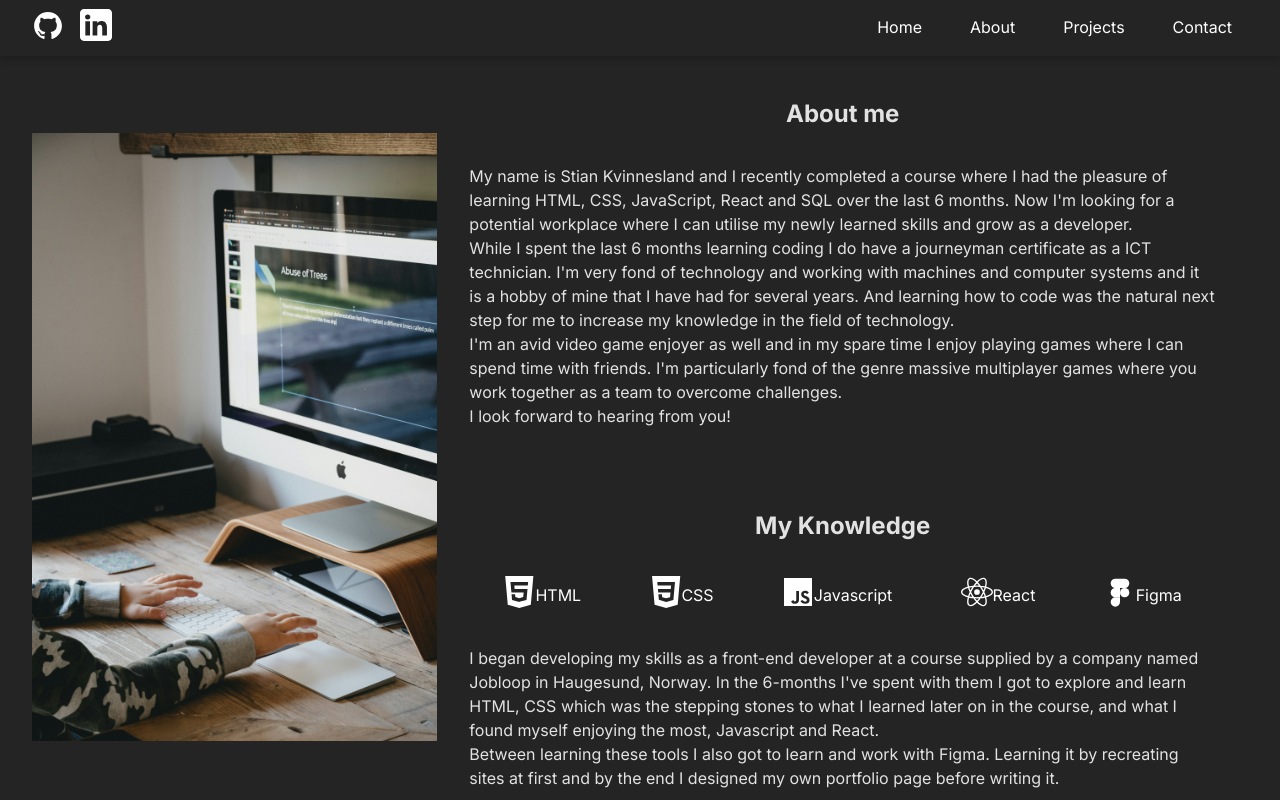
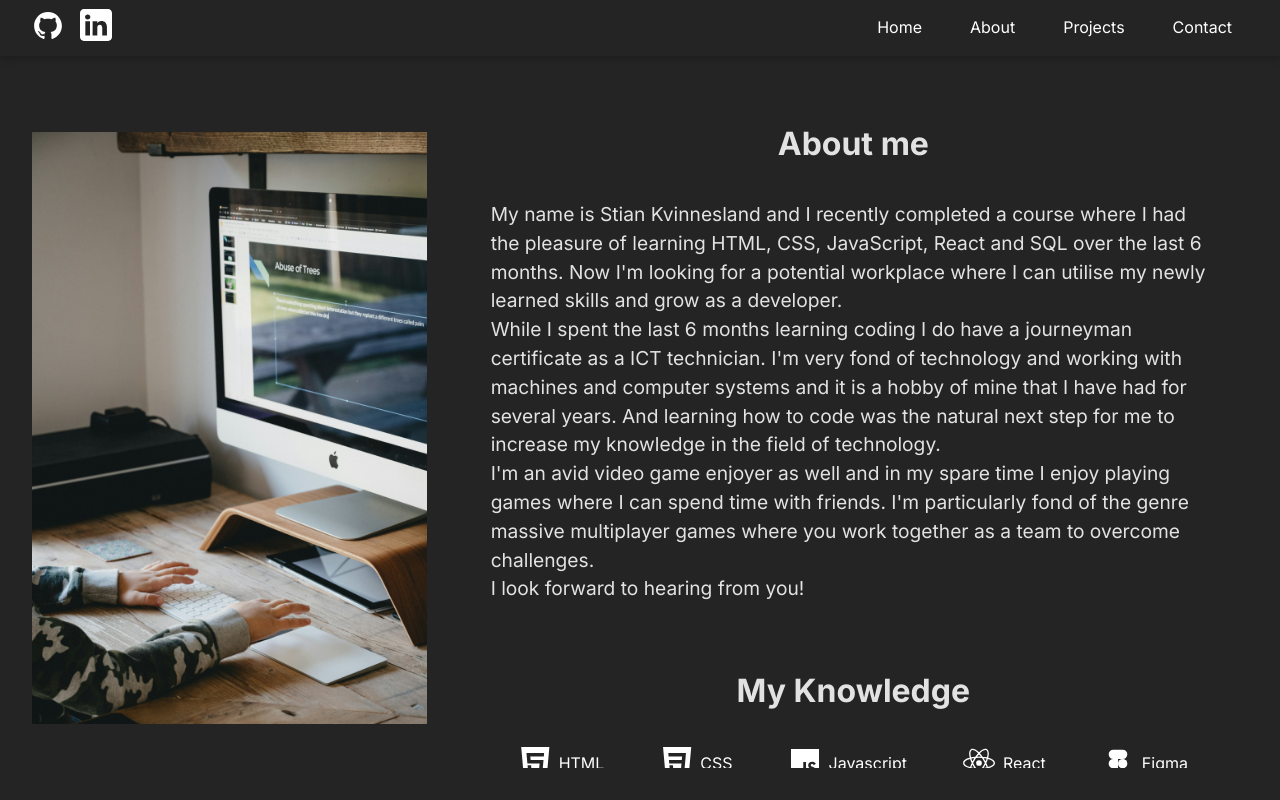
Before and after one commit to SKodehode/Portfolio, a React (Vite) app: page /about in a window 1280 px wide. Built offline with nearby package versions, Linux system fonts and the light colour scheme.

Commit message:
Made improvements to the site's responsiveness after hours of experimentation on different options.

```diff
--- a/src/components/layout/header/header.css
+++ b/src/components/layout/header/header.css
@@ -3,8 +3,6 @@ header {
     align-items: center;
     min-height: 3.5rem;
     width: 100%;
-    position: fixed;
-    top: 0;
     background-color: #242424;
     box-shadow: 0rem 0.1rem 0.5rem rgb(0,0,0,0.25);
 }
--- a/src/components/layout/main.css
+++ b/src/components/layout/main.css
@@ -1,4 +1,4 @@
 main {
-    height: auto;
-    min-width: 100%;
-}
+    flex: 1;
+    overflow: hidden;
+  }
--- a/src/index.css
+++ b/src/index.css
@@ -7,25 +7,15 @@
 }
 
 #root {
-  min-height: 100vh;
+  height: 100vh;
   width: 100%;
+  display: flex;
+  flex-direction: column;
+  position: relative;
   font-family: 'Inter', sans-serif;
-  position: relative;
-  padding-top: 5rem;
-}
-
-:root {
-  font-family: Inter, system-ui, Avenir, Helvetica, Arial, sans-serif;
   line-height: 1.5;
   font-weight: 400;
-
   color-scheme: light dark;
   color: rgba(255, 255, 255, 0.87);
   background-color: #242424;
-
-  font-synthesis: none;
-  text-rendering: optimizeLegibility;
-  -webkit-font-smoothing: antialiased;
-  -moz-osx-font-smoothing: grayscale;
-  -webkit-text-size-adjust: 100%;
 }
--- a/src/pages/about/AboutPage.css
+++ b/src/pages/about/AboutPage.css
@@ -1,12 +1,85 @@
 #aboutpage {
-    height: 90vh;
-    width: 100%;
+    display: grid;
+    grid-template-columns: 1fr 2fr;
+    justify-content: center;
+    align-items: start;
+    gap: 2rem;
+    padding: 2rem;
+    height: 100%
+}
+
+#about-image-container {
+    grid-column: 1;
+    display: flex;
+    justify-content: center;
+    align-items: center;
+    height: 100%;
+    overflow: hidden;
+}
+
+#about-portrait {
+    height: auto;
+    max-width: 100%;
+    object-fit: contain;
+}
+
+#about-info-container {
+    grid-column: 2;
+    display: flex;
+    flex-direction: column;
+    justify-content: start;
+    align-items: center;
+    gap: 2rem;
+    padding: 2rem;
+    position: relative;
+    height: 100%;
+    overflow-y: scroll;
+}
+
+.about-page-titles {
+    font-size: 2rem;
+    padding-bottom: 2rem;
+    text-align: center;
+}
+
+.about-page-texts {
+    font-size: 1.2rem;
+    padding-bottom: 2rem;
+    text-align: start;
+}
+
+#knowledge-buttons {
+    display: flex;
+    justify-content: space-around;
+    align-items: center;
+    list-style: none;
+    padding-bottom: 2rem;
+}
+
+#knowledge-buttons li a {
+    display: flex;
+    justify-content: center;
+    align-items: center;
+    text-decoration: none;
+    color: white;
+    fill: white;
+}
+
+#knowledge-buttons .icon {
+    display: flex;
+    margin-right: 0.5rem;
+}
+
+/* #aboutpage {
+    height: auto;
+    max-width: 100%;
     display: grid;
     grid-template-columns: 1fr 2fr;
     align-items: center;
     text-align: center;
-    padding: 0rem 2rem;
+    padding: 2rem 2rem;
     position: relative;
+    overflow-y: hidden;
 }
 
 .about-image {
@@ -15,8 +88,8 @@
 }
 
 .portrait {
-    height: 80vh;
-    width: 100%;
+    height: auto;
+    max-width: 80%;
     object-fit: contain;
 }
 
@@ -28,7 +101,7 @@
     grid-column-end: 3;
     height: 100%;
     padding: 1rem 2rem 0rem 2rem;
-    overflow-y: auto;
+    overflow-y: scroll;
 }
 
 .about-wrapper, .knowledge-wrapper {
@@ -65,4 +138,4 @@
 .knowledge-buttons .icons {
     display: flex;
     margin-right: 5rem;
-}
+} */
--- a/src/pages/about/AboutPage.jsx
+++ b/src/pages/about/AboutPage.jsx
@@ -13,24 +13,24 @@ export default function AboutPage() {
     return(
         <LayoutBase>
             <div id="aboutpage">
-                <div className="about-image">
-                    <img class="portrait" src="./assets/images/portrait.jpg" alt="Portrait of myself." />
+                <div id="about-image-container">
+                    <img id="about-portrait" src="./assets/images/portrait.jpg" alt="Portrait of myself." />
                 </div>
-                <div className="about-container">
-                    <div className="about-wrapper">
-                        <h2 id="about title">About me</h2>
-                        <p id="about-text">My name is Stian Kvinnesland and I recently completed a course where I had the pleasure of learning HTML, CSS, JavaScript, React and SQL over the last 6 months. Now I'm looking for a potential workplace where I can utilise my newly learned skills and grow as a developer.<br/>While I spent the last 6 months learning coding I do have a journeyman certificate as a ICT technician. I'm very fond of technology and working with machines and computer systems and it is a hobby of mine that I have had for several years. And learning how to code was the natural next step for me to increase my knowledge in the field of technology.<br/>I'm an avid video game enjoyer as well and in my spare time I enjoy playing games where I can spend time with friends. I'm particularly fond of the genre massive multiplayer games where you work together as a team to overcome challenges.<br/>I look forward to hearing from you!</p>
+                <div id="about-info-container">
+                    <div id="about-wrapper" className="about-page-wrappers">
+                        <h2 id="about-title" className="about-page-titles">About me</h2>
+                        <p id="about-text" className="about-page-texts"><span className="about-text-break">My name is Stian Kvinnesland and I recently completed a course where I had the pleasure of learning HTML, CSS, JavaScript, React and SQL over the last 6 months. Now I'm looking for a potential workplace where I can utilise my newly learned skills and grow as a developer.</span><br/><span className="about-text-break">While I spent the last 6 months learning coding I do have a journeyman certificate as a ICT technician. I'm very fond of technology and working with machines and computer systems and it is a hobby of mine that I have had for several years. And learning how to code was the natural next step for me to increase my knowledge in the field of technology.</span><br/><span className="about-text-break">I'm an avid video game enjoyer as well and in my spare time I enjoy playing games where I can spend time with friends. I'm particularly fond of the genre massive multiplayer games where you work together as a team to overcome challenges.</span><br/><span className="about-text-break">I look forward to hearing from you!</span></p>
                     </div>
-                    <div className="knowledge-wrapper">
-                        <h2 id="knowledge title">My Knowledge</h2>
-                        <ul className="knowledge-buttons">
+                    <div id="knowledge-wrapper" className="about-page-wrappers">
+                        <h2 id="knowledge-title" className="about-page-titles">My Knowledge</h2>
+                        <ul id="knowledge-buttons">
                             <Buttons to="https://developer.mozilla.org/en-US/docs/Web/HTML" icon={<HtmlIcon/>} text="HTML" external={true} />
                             <Buttons to="https://developer.mozilla.org/en-US/docs/Web/CSS" icon={<CssIcon/>} text="CSS" external={true} />
                             <Buttons to="https://developer.mozilla.org/en-US/docs/Web/JavaScript" icon={<JavascriptIcon/>} text="Javascript" external={true} />
                             <Buttons to="https://react.dev/learn" icon={<ReactIcon/>} text="React" external={true} />
                             <Buttons to="https://www.figma.com/" icon={<FigmaIcon/>} text="Figma" external={true} />
                         </ul>
-                        <p id="knowledge-text">I began developing my skills as a front-end developer at a course supplied by a company named Jobloop in Haugesund, Norway. In the 6-months I've spent with them I got to explore and learn HTML, CSS which was the stepping stones to what I learned later on in the course, and what I found myself enjoying the most, Javascript and React.<br/>  Between learning these tools I also got to learn and work with Figma. Learning it by recreating sites at first and by the end I designed my own portfolio page before writing it. </p>
+                        <p id="knowledge-text" className="about-page-texts">I began developing my skills as a front-end developer at a course supplied by a company named Jobloop in Haugesund, Norway. In the 6-months I've spent with them I got to explore and learn HTML, CSS which was the stepping stones to what I learned later on in the course, and what I found myself enjoying the most, Javascript and React.<br/>  Between learning these tools I also got to learn and work with Figma. Learning it by recreating sites at first and by the end I designed my own portfolio page before writing it. </p>
                     </div>
                 </div>
             </div>
--- a/src/pages/home/HomePage.css
+++ b/src/pages/home/HomePage.css
@@ -1,6 +1,6 @@
 #homepage {
-    height: 90vh;
-    min-width: 100%;
+    height: inherit;
+    width: inherit;
     display: flex;
     justify-content: start;
     align-items: center;
--- a/src/pages/projects/ProjectsPage.css
+++ b/src/pages/projects/ProjectsPage.css
@@ -1,6 +1,6 @@
 #projects-page {
-    height: 90vh;
-    width: 100%;
+    height: inherit;
+    width: inherit;
     display: flex;
     flex-direction: column;
     align-items: center;
@@ -8,11 +8,13 @@
     text-align: start;
     position: relative;
     text-align: center;
+    padding: 2rem;
+    overflow: hidden;
 }
 
 #projects-container {
     text-align: start;
-    overflow-y: scroll;
+    overflow-y: auto;
 }
 
 #projects-title {
--- a/src/pages/projects/ProjectsPage.jsx
+++ b/src/pages/projects/ProjectsPage.jsx
@@ -8,7 +8,7 @@ export default function ProjectsPage() {
     return(
         <LayoutBase>
             <div id="projects-page">
-               {/* <h3 id="projects-title">Projects</h3> */}
+               <h3 id="projects-title">Projects</h3>
                <div id="projects-container">
                     <ProjectsList projects={projectsData} />
                </div>
```
